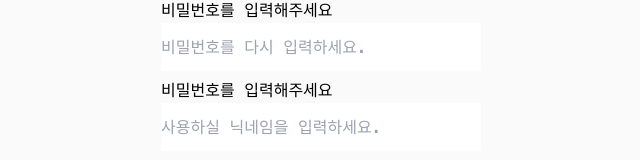
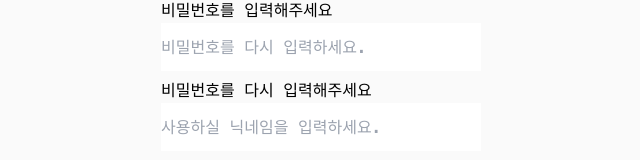
Before and after one commit to ToyMakers/blog-fe-guddnboy, a Next.js app: page /signup in a window 1280 px wide. Shown: the part 320-480 px from the top of the page, without its empty margins (319-959 px from the left). Built offline with nearby package versions, Linux system fonts and the light colour scheme.

Commit message:
design: 비밀번호 확인 충족 표시 텍스트 수정

```diff
--- a/pages/signup.tsx
+++ b/pages/signup.tsx
@@ -145,7 +145,7 @@ const SignUp = () => {
 
   const displayConfirmPassword = (password: string, passwordConfirm: string) => {
     if (password === '' || passwordConfirm === '') {
-      return <div>비밀번호를 입력해주세요</div>;
+      return <div>비밀번호를 다시 입력해주세요</div>;
     } else {
       return password === passwordConfirm ? (
         <div className="text-green-600">비밀번호가 일치합니다.</div>
```
